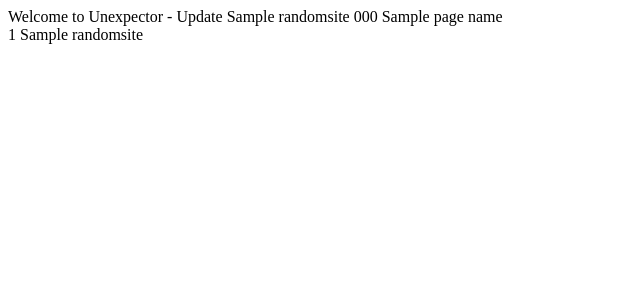
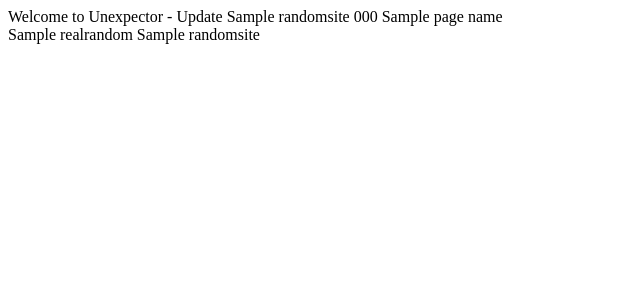
Before and after one commit to unexpector/JanusVRandom, a Django app: template hello/templates/unexpector-template.html in a window 1280 px wide. Shown: the top 300 px of the page, without its empty margins (0-640 px from the left). Run offline with Django 3.2, Linux system fonts and the light colour scheme; tables that the repository leaves empty hold one stand-in row (values such as "Sample post"); the template is opened without the code that fills it: values that come from a table or form of the project are taken from there, most other values are stand-ins (such as "Sample title", 1, 10 or a date in 2020).

Commit message:
fully random site test

```diff
--- a/hello/templates/unexpector-template.html
+++ b/hello/templates/unexpector-template.html
@@ -15,7 +15,7 @@ Welcome to Unexpector - Update
 {% if thenumbera %}
 asd
 {% endif %}<br>
-{{wikipediaid}}
+{{realrandom}}
 <FireBoxRoom>
 <Assets>
 <AssetObject id="moon_obj" src="http://vrsites.com/assets/moon.obj" tex0="http://vrsites.com/assets/earth1.jpg" />
--- a/hello/views.py
+++ b/hello/views.py
@@ -13,9 +13,10 @@ def index(request):
     randomwikipedia = RandomSites.objects.get(sitename=wikipedia).src
     wikipedia_id=  RandomSites.objects.get(sitename=wikipedia).id
     thenumber = randint(1, 10)
+    fullrandom = RandomSites.objects.get(id=thenumber).src
     random_model ="Subwoofer"
     themodel = ObjectLibrary.objects.get(objectname=random_model).src
-    context_dict = {'boldmessage': random_list, 'randomreddit': randomreddit, 'randomwikipedia': randomwikipedia, 'thenumber': thenumber, 'themodel': themodel, 'wikipediaid': wikipedia_id }
+    context_dict = {'boldmessage': random_list, 'randomreddit': randomreddit, 'randomwikipedia': randomwikipedia, 'thenumber': thenumber, 'themodel': themodel, 'wikipediaid': wikipedia_id, 'realrandom': fullrandom }
     context_dict['page_name'] = "this is the page name"
     return render(request, 'unexpector-template.html', context_dict)
 
```
